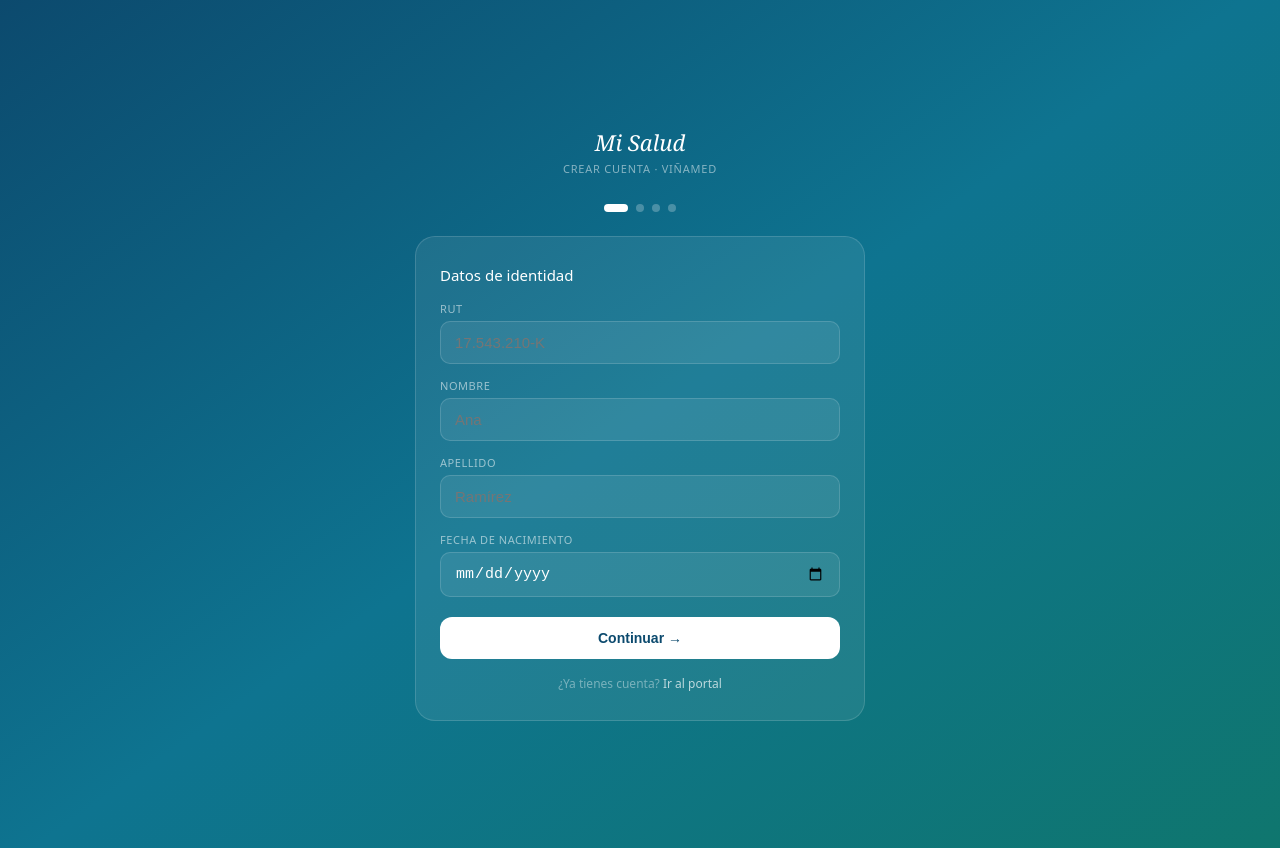
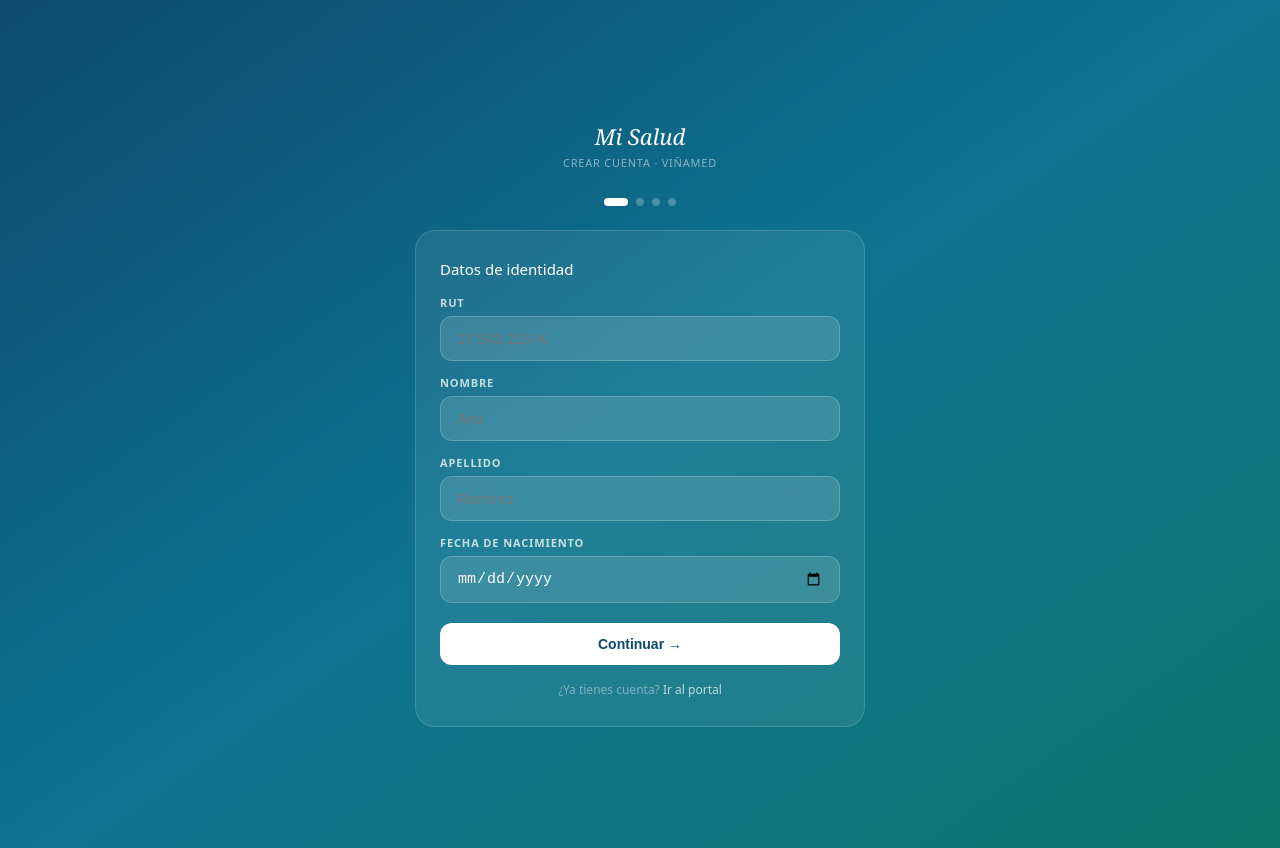
Before and after one commit to nachitomate-cell/vi-amed-paciente, a Next.js app: page /registro in a window 1280 px wide. Built offline with nearby package versions, Linux system fonts and the light colour scheme.

Commit message:
design: improve contrast and legibility in login and registration pages

```diff
--- a/src/app/registro/page.tsx
+++ b/src/app/registro/page.tsx
@@ -296,9 +296,9 @@ function Campo({ label, error, children }: {
 }) {
   return (
     <div style={{ marginBottom: 14 }}>
-      <p style={{ fontSize:11, color:'rgba(255,255,255,0.55)',
-                  textTransform:'uppercase', letterSpacing:'.05em',
-                  margin:'0 0 5px' }}>{label}</p>
+      <p style={{ fontSize:11, color:'rgba(255,255,255,0.75)',
+                  textTransform:'uppercase', letterSpacing:'.08em',
+                  fontWeight: 700, margin:'0 0 6px' }}>{label}</p>
       {children}
       {error && (
         <p style={{ fontSize:11, color:'rgba(239,68,68,0.9)',
@@ -309,10 +309,11 @@ function Campo({ label, error, children }: {
 }
 
 const inputStyle: React.CSSProperties = {
-  width:'100%', padding:'12px 14px', borderRadius:10,
-  border:'1px solid rgba(255,255,255,0.15)',
-  background:'rgba(255,255,255,0.08)', color:'#fff',
+  width:'100%', padding:'13px 16px', borderRadius:12,
+  border:'1.5px solid rgba(255,255,255,0.2)',
+  background:'rgba(255,255,255,0.12)', color:'#fff',
   fontSize:15, outline:'none', boxSizing:'border-box',
+  transition: 'all 0.2s ease',
 };
 
 function Paso1({ form, errores, update }: any) {
```
Also changed, not shown: src/app/login/page.tsx (+8 -6 lines), public/logo1.jpg (added).
